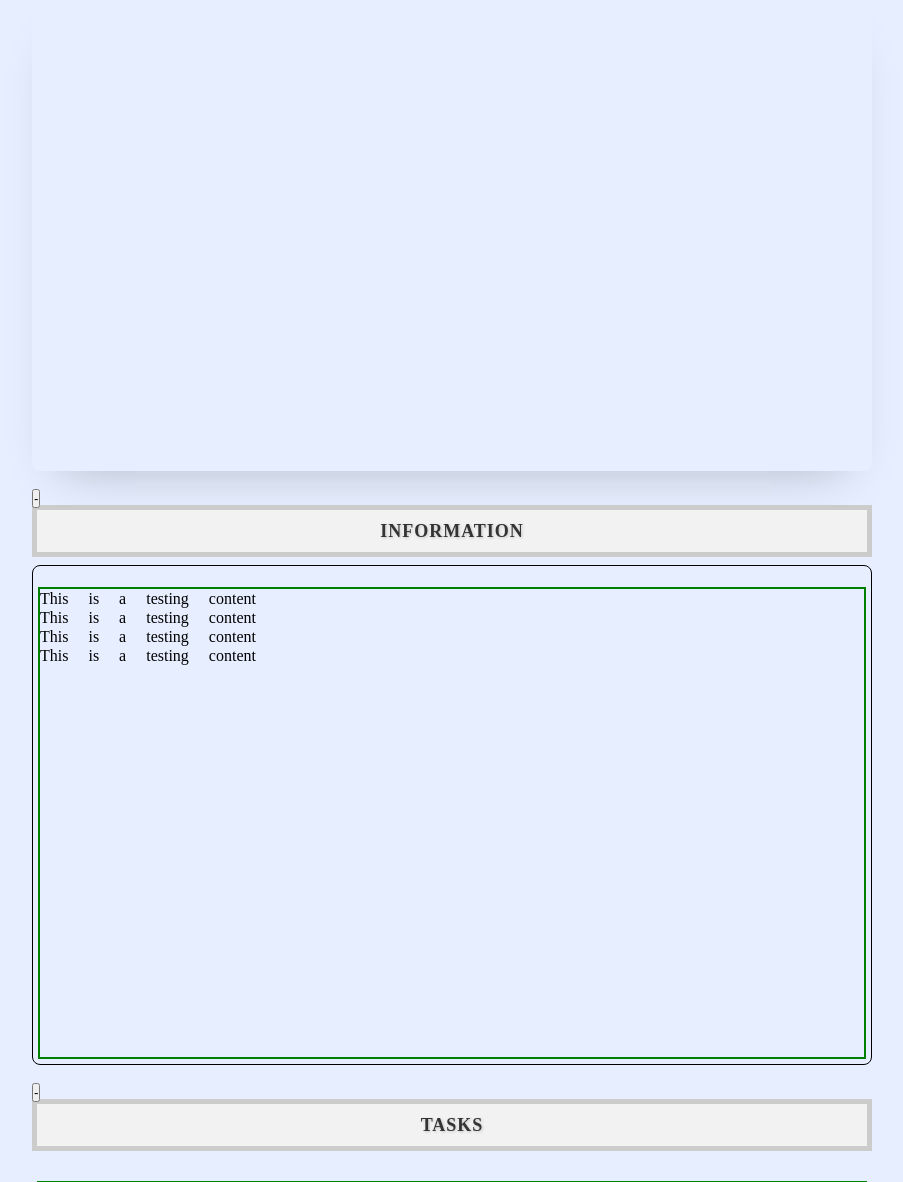
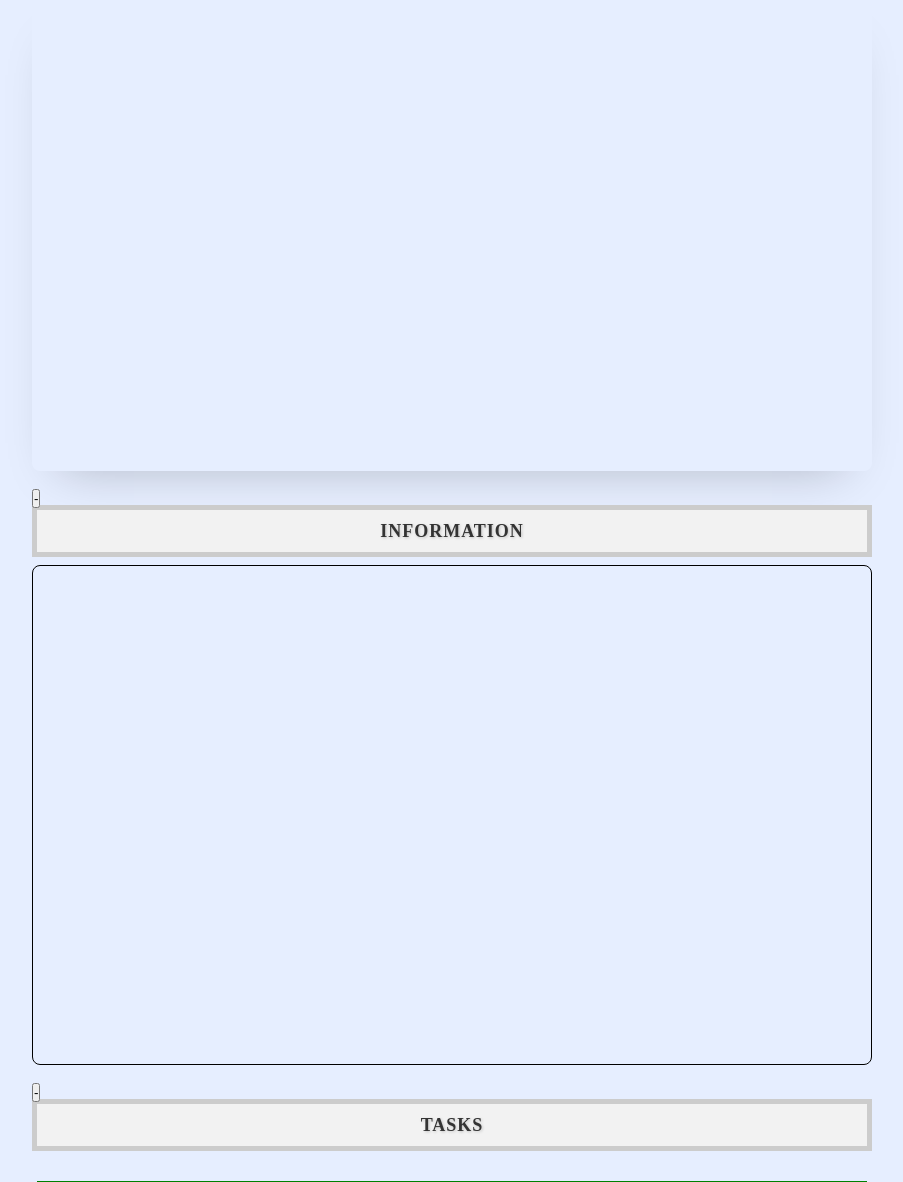
Before and after one commit to GShwartz/HandsOff-WEB, a Python web app: template templates/index.html in a window 1280 px wide. Shown: the part 348-1530 px from the top of the page, without its empty margins (188-1091 px from the left). Run offline with Jinja, Linux system fonts and the light colour scheme; the template is opened without the code that fills it, so the values that code supplies are empty.

Commit message:
Add files via upload

```diff
--- a/templates/index.html
+++ b/templates/index.html
@@ -83,15 +83,8 @@
 				<button id="restart" class="button" data-action="restart">Restart</button>
 				<button class="button" data-action="local">Local Files</button>
 				<button id="update" class="button" data-action="update">Update</button>
+				<script src="{{ url_for('static', filename='controller.js') }}" defer></script>
 			  </div>
-
-			  <div class="confirmation-container">
-				<div class="confirmation-content">
-				  <button class="confirm-button">V</button>
-				  <button class="cancel-button">X</button>
-				</div>
-			  </div>
-			<script src="{{ url_for('static', filename='controller.js') }}" defer></script>
 		</div>
 
 		<div class="Screenshots">
@@ -108,13 +101,7 @@
 			<div class="information-wrapper">
 				<button class="information-minimize-button">-</button>
 				<h1 id="information-header">Information</h1>
-				<div class="information-container">
-					<p>This is a testing content<br>
-						This is a testing content<br>
-						This is a testing content<br>
-						This is a testing content<br>
-					</p>
-				</div>
+				<div id="info-container" class="information-container"></div>
 			</div>
 		</div>
 
```
